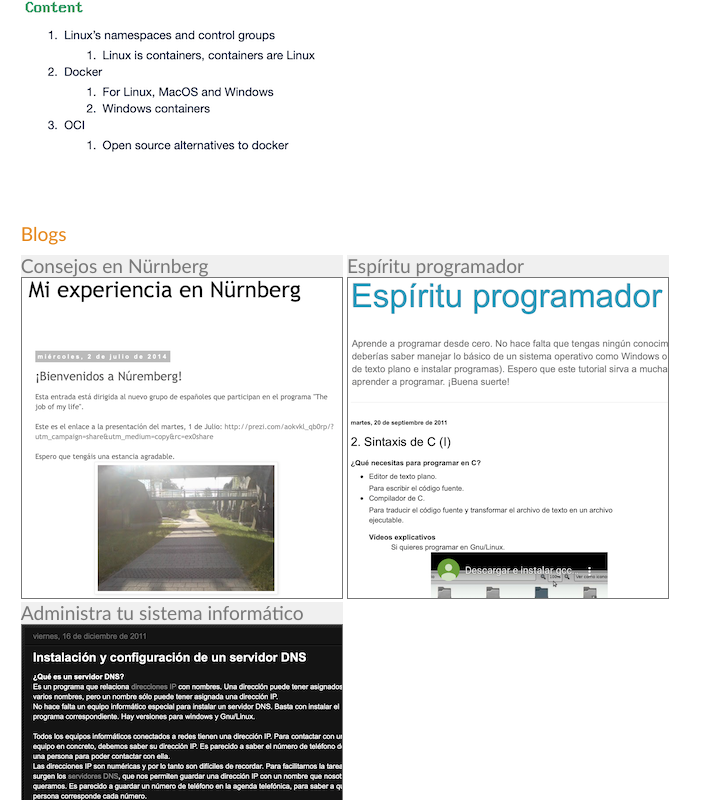
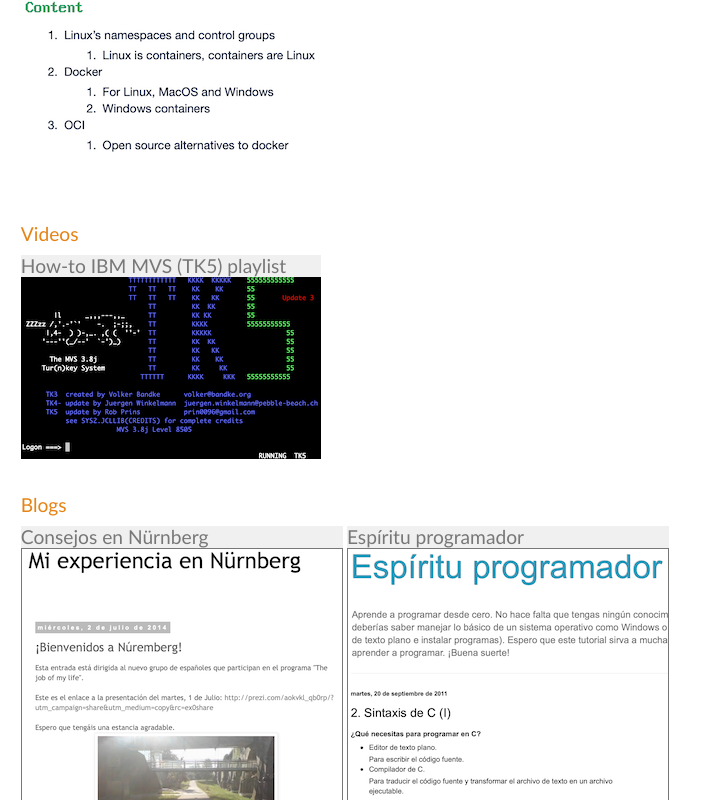
Before and after one commit to binary-sequence/binary-sequence.github.com, a plain HTML site: page index.html in a window 1280 px wide. Shown: the part 2000-2800 px from the top of the page, without its empty margins (0-711 px from the left). Drawn offline with Linux system fonts and the light colour scheme.

Commit message:
Add MVS-TK5 video playlist

```diff
--- a/index.html
+++ b/index.html
@@ -30,6 +30,7 @@
             <li><a id="aDemoscene" href="#sectionDemoscene">Demoscene</a></li>
             <li><a id="aProjects" href="#sectionProjects">Projects</a></li>
             <li><a id="aTalks" href="#sectionTalks">Talks</a></li>
+            <li><a id="aVideos" href="#sectionVideos">Videos</a></li>
             <li><a id="aBlogs" href="#sectionBlogs">Blogs</a></li>
         </ul>
     </nav>
@@ -167,6 +168,18 @@
         </ul>
     </section>
 
+    <section id="sectionVideos">
+        <h1>Videos</h1>
+        <ul>
+            <li>
+                <a href="https://www.youtube.com/playlist?list=PLC36eACnZRu1zSxhIRFCicFsSBFCAfg5H" target="_blank">
+                    <h1>How-to IBM MVS (TK5) playlist</h1>
+                    <img src="img/screenshot-mvs-tk5.png" alt="How to use MVS-TK5 playlist">
+                </a>
+            </li>
+        </ul>
+    </section>
+
     <section id="sectionBlogs">
         <h1>Blogs</h1>
         <ul>
```
Also changed, not shown: img/screenshot-mvs-tk5.png (added).
